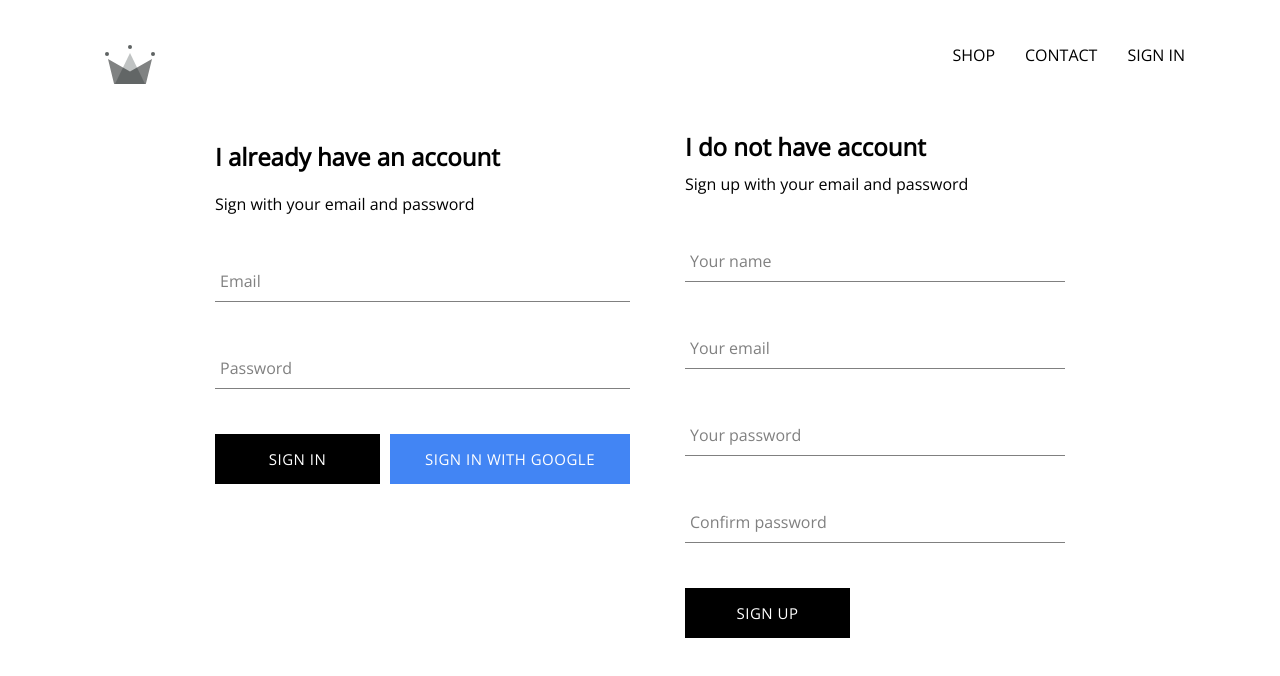
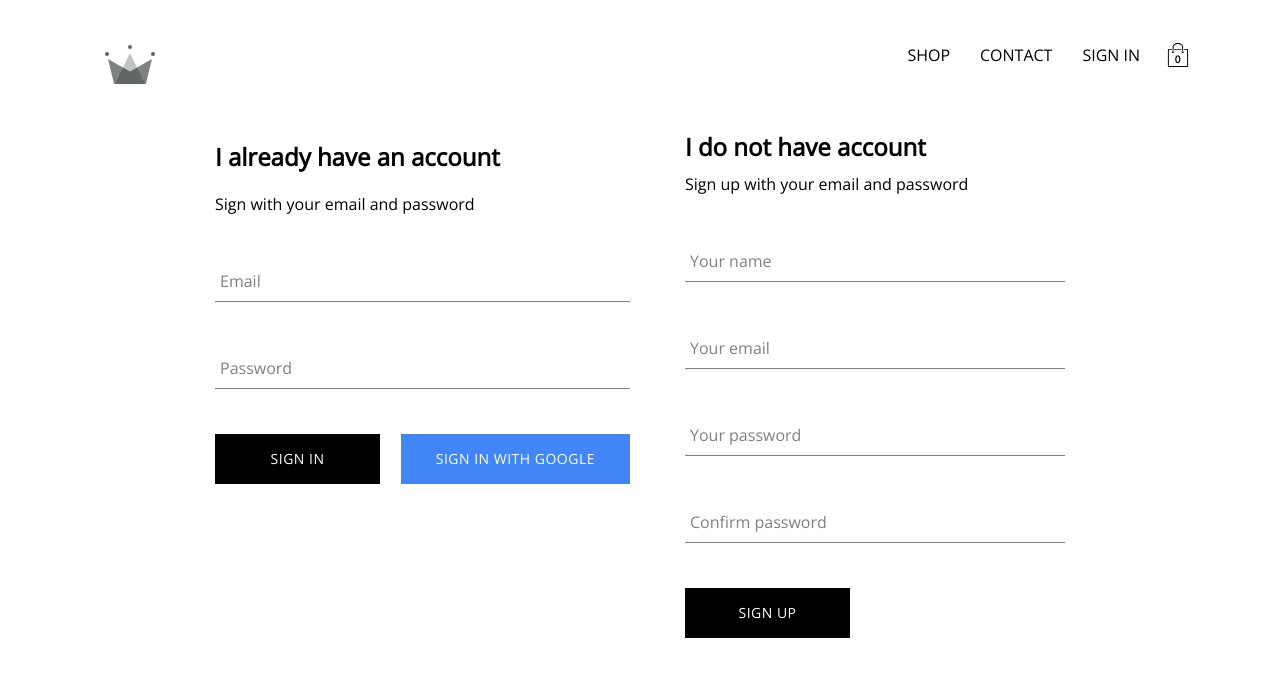
Before and after one commit to esssc/E-commerce, a React (Create React App) app: page /signin in a window 1280 px wide. Shown: the top 676 px of the page. Built offline with nearby package versions, Linux system fonts and the light colour scheme; no server answers.

Commit message:
added cart icon and cartDropdown components

```diff
--- /dev/null
+++ b/src/components/cart-dropdown/cart-dropdown.component.js
@@ -0,0 +1,19 @@
+import React from "react";
+
+import CustomButton from "../custom-button/custom-buttton.component";
+
+import "./cart-dropdown.styles.scss";
+
+
+
+const CartDropdown = () => (
+    <div className="cart-dropdown">
+        <div className="cart-items">
+
+        </div>
+        <CustomButton>GO TO CHECKOUT</CustomButton>
+    </div>
+);
+
+
+export default CartDropdown;
--- /dev/null
+++ b/src/components/cart-dropdown/cart-dropdown.styles.scss
@@ -0,0 +1,28 @@
+.cart-dropdown {
+  position: absolute;
+  width: 240px;
+  height: 340px;
+  display: flex;
+  flex-direction: column;
+  padding: 20px;
+  border: 1px solid black;
+  background-color: white;
+  top: 90px;
+  right: 40px;
+  z-index: 5;
+
+  .cart-items {
+    height: 240px;
+    display: flex;
+    flex-direction: column;
+    overflow: scroll;
+
+    &::-webkit-scrollbar {
+      display: none;
+    }
+  }
+
+  button {
+    margin-top: auto;
+  }
+}
--- /dev/null
+++ b/src/components/cart-icon/cart-icon.component.js
@@ -0,0 +1,23 @@
+import React from "react";
+
+import { connect } from 'react-redux';
+import { toggleCartHidden } from '../../redux/cart/cart.actions';
+
+import { ReactComponent as CartShopIcon }  from "../../assets/shopingCart.svg";
+
+import "./cart-icon.styles.scss";
+
+
+
+const CartIcon = ( { toggleCartHidden }) => (
+    <div className="cart-icon" onClick={toggleCartHidden}>
+        <CartShopIcon className="shopping-icon"/>
+        <span className="item-count">0</span>
+    </div>
+);
+
+const mapDispatchToProps = dispatch => ({
+    toggleCartHidden: () => dispatch(toggleCartHidden())
+});
+
+export default connect(null, mapDispatchToProps)(CartIcon);
--- /dev/null
+++ b/src/components/cart-icon/cart-icon.styles.scss
@@ -0,0 +1,21 @@
+.cart-icon {
+  width: 45px;
+  height: 45px;
+  position: relative;
+  display: flex;
+  align-items: center;
+  justify-content: center;
+  cursor: pointer;
+
+  .shopping-icon {
+    width: 24px;
+    height: 24px;
+  }
+
+  .item-count {
+    position: absolute;
+    font-size: 10px;
+    font-weight: bold;
+    bottom: 12px;
+  }
+}
--- a/src/components/custom-button/custom-buttton.styles.scss
+++ b/src/components/custom-button/custom-buttton.styles.scss
@@ -5,7 +5,7 @@
   letter-spacing: 0.5px;
   line-height: 50px;
   padding: 0 35px 0 35px;
-  font-size: 15px;
+  font-size: 14px;
   background-color: black;
   color: white;
   text-transform: uppercase;
@@ -13,11 +13,11 @@
   font-weight: 300;
   border: none;
   cursor: pointer;
-
   &:hover {
     background-color: white;
     color: black;
     border: 1px solid black;
+    font-size: 13px;
   }
 
   &.google-sign-in {
@@ -27,6 +27,7 @@
     &:hover {
       background-color: #357ae8;
       border: none;
+      font-size: 14px;
     }
   }
 }
--- a/src/components/header/header.component.js
+++ b/src/components/header/header.component.js
@@ -3,6 +3,8 @@
 import { Link } from "react-router-dom";
 import { auth } from "../../firebase/firebase.utils";
 import { connect } from 'react-redux';
+import CartIcon from "../cart-icon/cart-icon.component";
+import CartDropdown from "../cart-dropdown/cart-dropdown.component";
 
 
 import { ReactComponent as Logo } from "../../assets/original.svg";
@@ -10,7 +12,7 @@
 
 
 
-const Header = ( { currentUserState }) => (
+const Header = ( { currentUser, hidden }) => (
     <div className="header">
         <Link className="logo-container" to="/">
             <Logo className="logo" />
@@ -20,17 +22,20 @@
             <Link className="option" to="/shop">SHOP</Link>
             <Link className="option" to="/contact">CONTACT</Link>
             {
-                currentUserState ?
+                currentUser ?
                     <div className="option" onClick={() => auth.signOut()}>SIGN OUT</div>
                     :
                     <Link className="option" to="/signin">SIGN IN</Link>
             }
+            <CartIcon />
         </div>
+        { hidden ? null : <CartDropdown /> }
     </div>
 );
 
-const mapStateToProps = state => ({
-    currentUserState: state.user.currentUser
+const mapStateToProps = ({user: { currentUser }, cart: { hidden }}) => ({
+    currentUser,
+    hidden
 });
 
 export default connect(mapStateToProps)(Header);
--- /dev/null
+++ b/src/redux/cart/cart.actionTypes.js
@@ -0,0 +1,3 @@
+export const CartActionTypes = {
+    TOGGLE_CART_HIDDEN: 'TOGGLE_CART_HIDDEN'
+};
--- /dev/null
+++ b/src/redux/cart/cart.actions.js
@@ -0,0 +1,5 @@
+import { CartActionTypes} from "./cart.actionTypes";
+
+export const toggleCartHidden = () => ({
+    type: CartActionTypes.TOGGLE_CART_HIDDEN
+});
--- /dev/null
+++ b/src/redux/cart/cart.reducer.js
@@ -0,0 +1,20 @@
+import { CartActionTypes } from "./cart.actionTypes";
+
+const INITIAL_STATE = {
+    hidden: true
+ };
+
+const cartReducer = (state=INITIAL_STATE, action) => {
+    switch (action.type) {
+        case CartActionTypes.TOGGLE_CART_HIDDEN:
+            return {
+                ...state,
+                hidden: !state.hidden
+            };
+        default:
+            return state;
+    }
+
+};
+
+export default cartReducer;
--- a/src/redux/root-reducer.js
+++ b/src/redux/root-reducer.js
@@ -1,8 +1,10 @@
 import { combineReducers } from "redux";
 
 import userReducer from './user/user.reducer';
+import cartReducer from "./cart/cart.reducer";
 
 
 export default combineReducers({
-    user: userReducer
+    user: userReducer,
+    cart: cartReducer
 });
```
Also changed, not shown: src/assets/shopingCart.svg (added).
